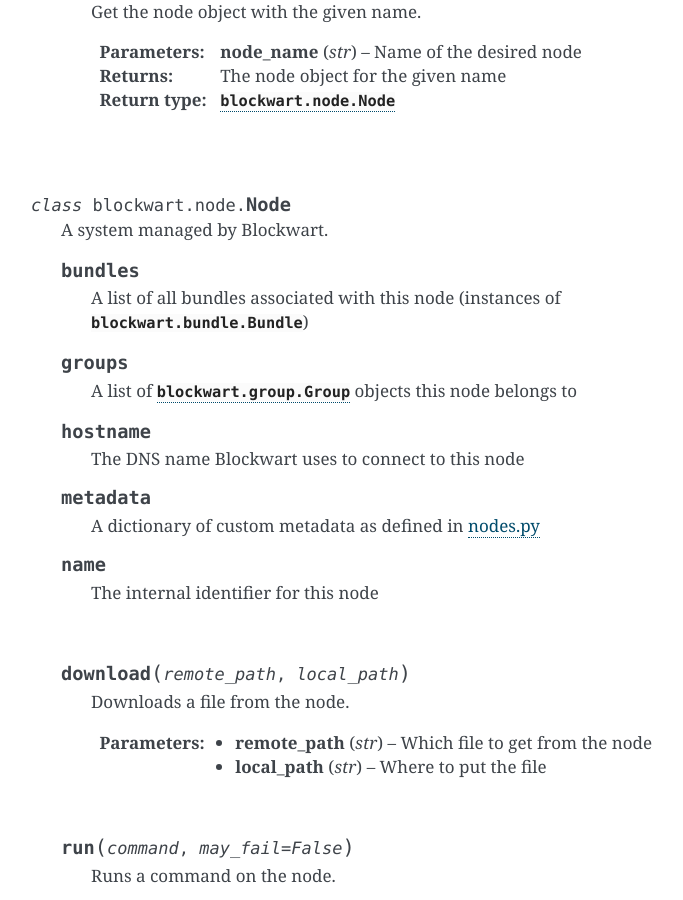
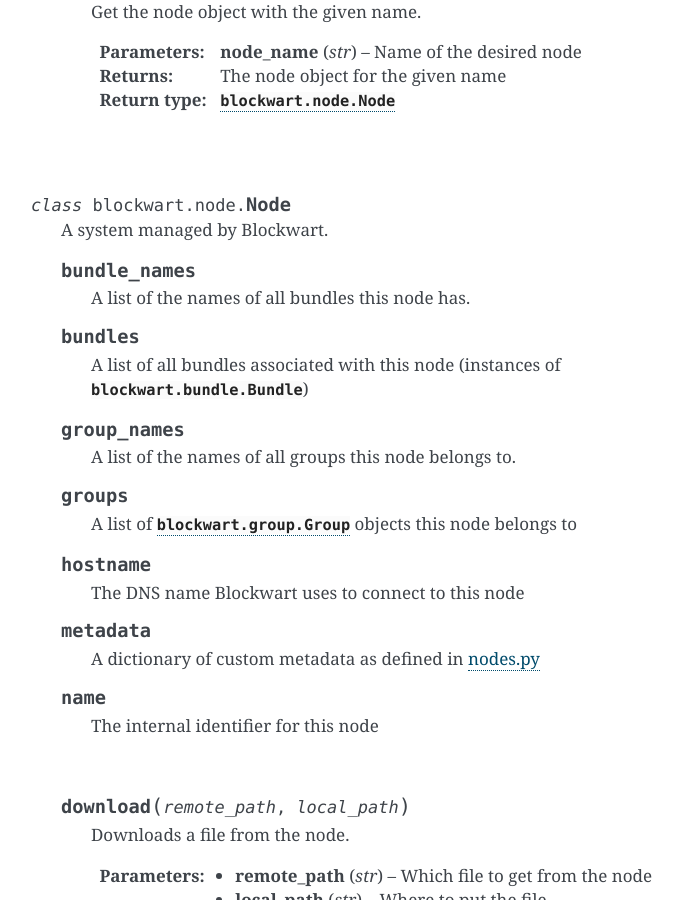
Before and after one commit to bundlewrap/bundlewrap, a Sphinx documentation site: the page built from doc/api.rst, in a window 1280 px wide and 900 px high, scrolled down 1422 px. Shown: the whole window, without its empty margins (389-1072 px from the left). Built offline with Sphinx 7.4.7, drawn with Linux system fonts in a browser that asks for light colours; some of the changed text lies outside the part shown.

Commit message:
add Node.bundle_names and .group_names

```diff
--- a/doc/api.rst
+++ b/doc/api.rst
@@ -88,9 +88,17 @@
 
 	A system managed by Blockwart.
 
+	.. py:attribute:: bundle_names
+
+		A list of the names of all bundles this node has.
+
 	.. py:attribute:: bundles
 
 		A list of all bundles associated with this node (instances of :py:class:`blockwart.bundle.Bundle`)
+
+	.. py:attribute:: group_names
+
+		A list of the names of all groups this node belongs to.
 
 	.. py:attribute:: groups
 
```
Also changed, not shown: 1 other file.
